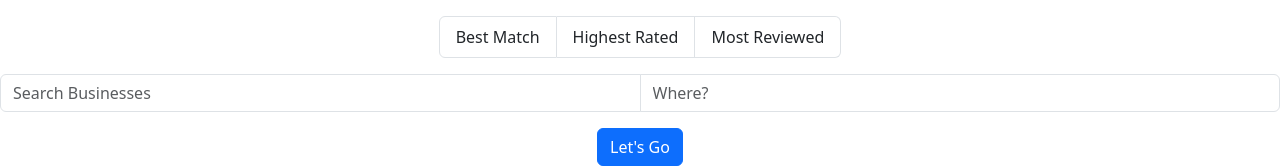
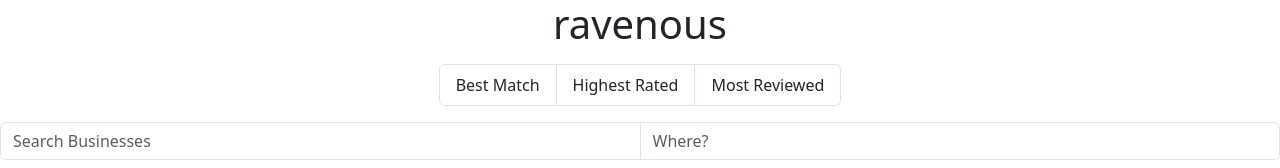
Before and after one commit to jimstav/ravenous, a React (Create React App) app: page / in a window 1280 px wide. Shown: the top 168 px of the page. Built offline with nearby package versions, Linux system fonts and the light colour scheme.

Commit message:
Add the app heading

```diff
--- a/src/App.js
+++ b/src/App.js
@@ -6,6 +6,7 @@ import SearchBar from "./components/SearchBar";
 function App() {
   return (
     <>
+      <h1 className="text-center">ravenous</h1>
       <SearchBar />
       <BusinessList />
     </>
```
